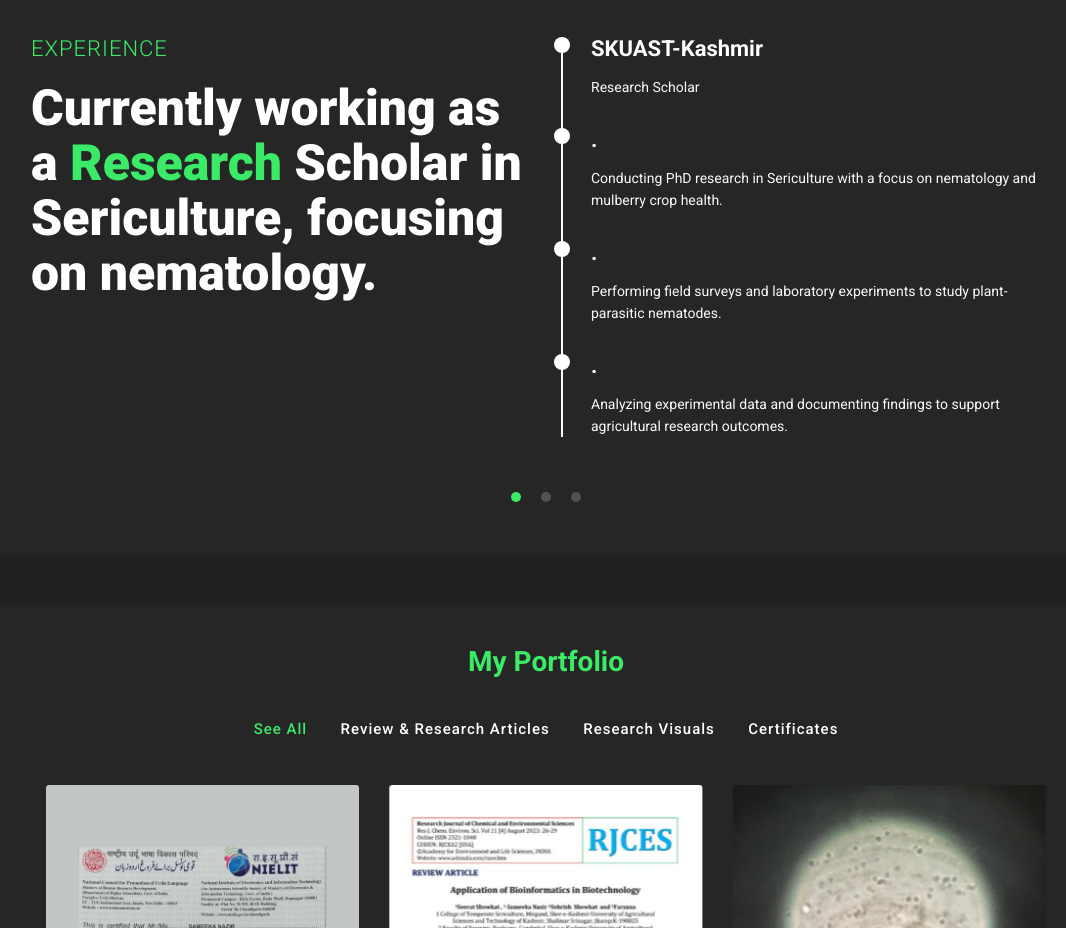
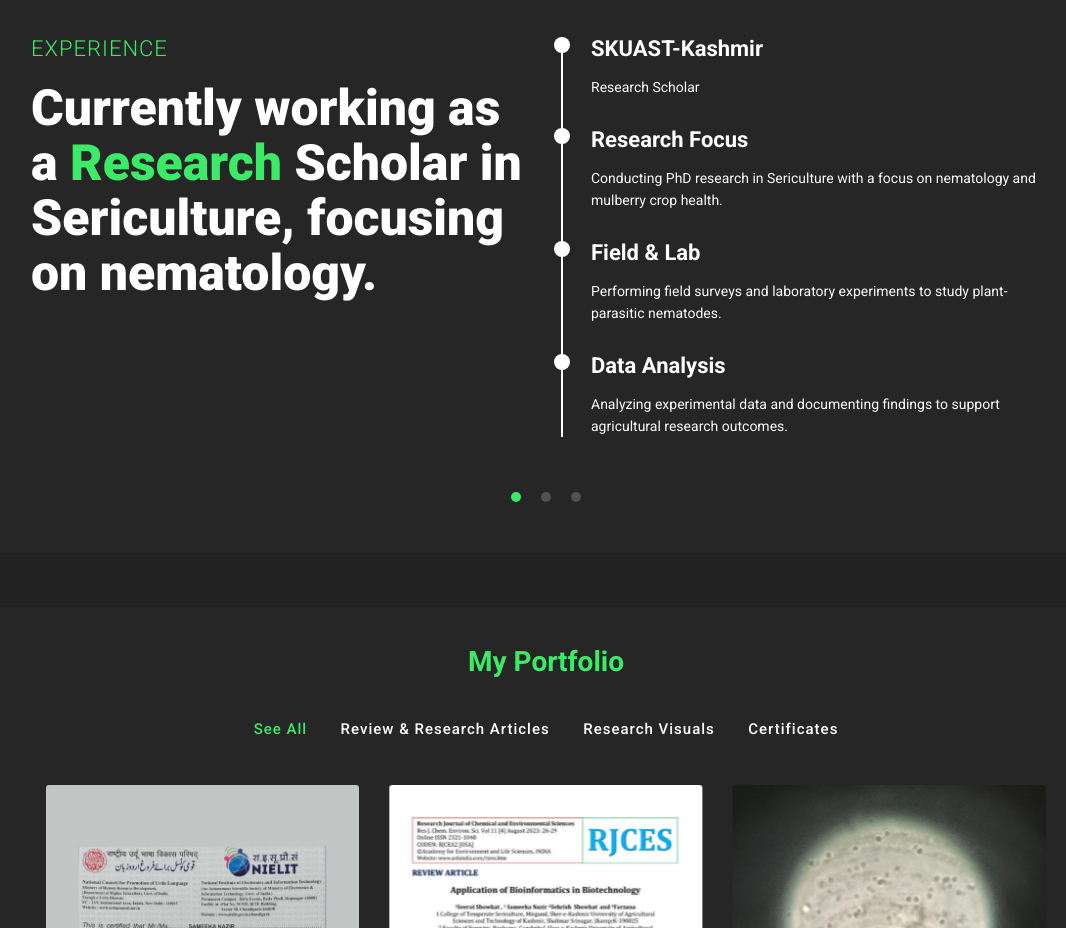
Before and after one commit to Samikanazir/Samikanazir.github.io, a plain HTML site: page index.html in a window 1280 px wide. Shown: the part 1106-2034 px from the top of the page, without its empty margins (94-1160 px from the left). Drawn offline with Linux system fonts and the light colour scheme.

Commit message:
Update index.html

```diff
--- a/index.html
+++ b/index.html
@@ -166,15 +166,15 @@
                                             <span>Research Scholar</span>
                                         </li>
                                         <li>
-                                            <h4>.</h4>
+                                            <h4>Research Focus</h4>
                                              <span>Conducting PhD research in Sericulture with a focus on nematology and mulberry crop health.</span>
                                         </li>
                                         <li>
-                                            <h4>.</h4>
+                                            <h4>Field & Lab</h4>
                                             <span>Performing field surveys and laboratory experiments to study plant-parasitic nematodes.</span>
                                         </li>
                                         <li>
-                                            <h4>.</h4>
+                                            <h4>Data Analysis</h4>
                                             <span>
 Analyzing experimental data and documenting findings to support agricultural research outcomes.</span>
                                         </li>
```
